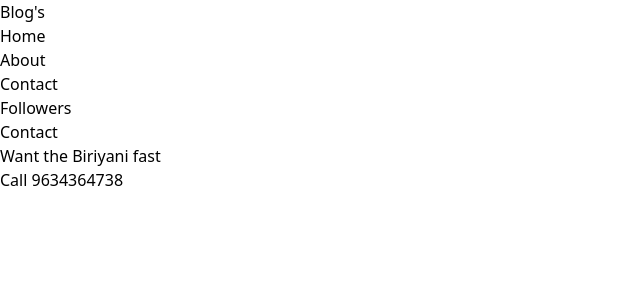
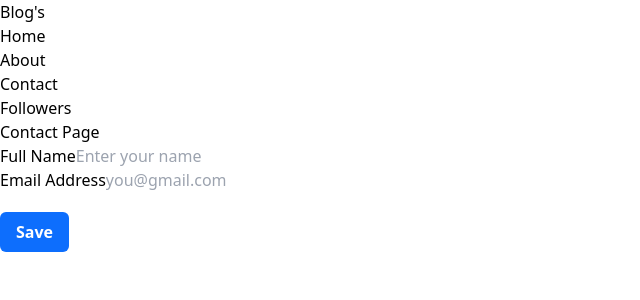
Before and after one commit to san1234100/learning-react-js, a React (Vite) app: page /contact in a window 1280 px wide. Shown: the top 300 px of the page, without its empty margins (0-640 px from the left). Built offline with nearby package versions, Linux system fonts and the light colour scheme.

Commit message:
created form  component in react

```diff
--- /dev/null
+++ b/src/components/FormInput.jsx
@@ -0,0 +1,24 @@
+import propTypes from "prop-types"
+
+const FormInput = ({name,label,placeholder,type,handleOnChange}) => {
+  return (
+    <div className="flex flex-col space-y-1">
+      <label htmlFor={name}>{label}</label>
+      <input
+        type={type}
+        id={name}
+        className="px-4 py-2 rounded bg-gray-200 outline-none"
+        value=""
+        onChange={handleOnChange}
+        placeholder={placeholder}
+      />
+    </div>
+  );
+};
+FormInput.propTypes = {
+    name: propTypes.string,
+    label: propTypes.string,
+    placeholder: propTypes.string,
+    type: propTypes.string
+}
+export default FormInput;
--- a/src/index.css
+++ b/src/index.css
@@ -28,7 +28,7 @@
 }
 
 .btn{
-    @apply px-4 py-2 font-semibold rounded-md cursor-pointer;
+    @apply px-4 py-2 font-semibold rounded-md cursor-pointer my-5;
 }
 .btn-primary{
     @apply bg-[#0d6efd] text-white hover:bg-[#1061dc]
--- a/src/pages/ContactPage.jsx
+++ b/src/pages/ContactPage.jsx
@@ -1,13 +1,33 @@
+import FormInput from "../components/FormInput";
+import Button from "../components/Button";
 const ContactPage = () => {
-    return (
-      <>
-      <h1 className="p-4 mt-10 text-center font-semibold text-4xl text-white">Contact</h1>
-      <ul className="text-center mt-5 text-yellow-500 text-xl space-y-2">
-         <li className="text-5xl font-semibold">Want the Biriyani fast</li>
-         <li className="text-5xl font-semibold">Call <span className="text-white">9634364738</span></li>
-      </ul>
-      </>
-    )
+  const handleOnChange= () =>{
+
   }
+  return (
+    <div className="m-10">
+      <div className="bg-white p-10 rounded">
+        <h4 className="font-semibold text-xl">Contact Page</h4>
+        <form action="" className="mt-4">
+        <FormInput
+         name={"fullName"}
+         label={"Full Name"}
+         placeholder={"Enter your name"}
+         handleOnChange={handleOnChange}
+         type={"text"}
+         />
+         <FormInput
+         name={"email"}
+         label={"Email Address"}
+         placeholder={"you@gmail.com"}
+         handleOnChange={handleOnChange}
+         type={"email"}
+         />
+        <Button>Save</Button>
+        </form>
+      </div>
+    </div>
+  );
+};
 
-  export default ContactPage
+export default ContactPage;
```
